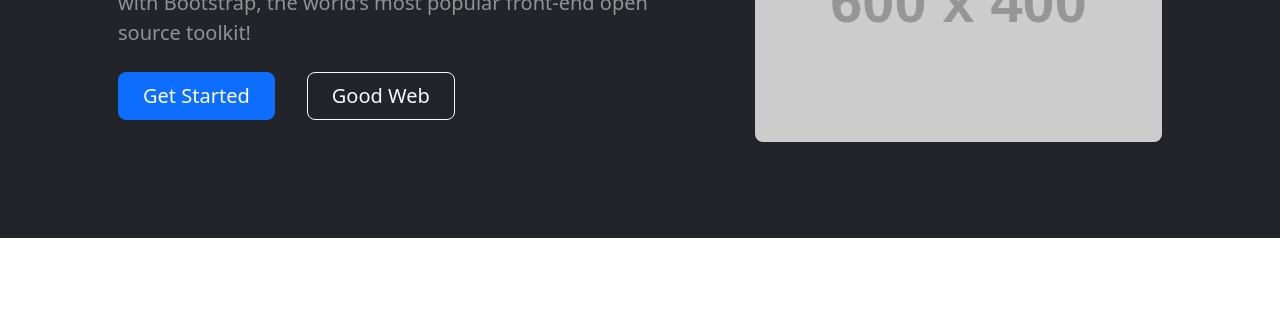
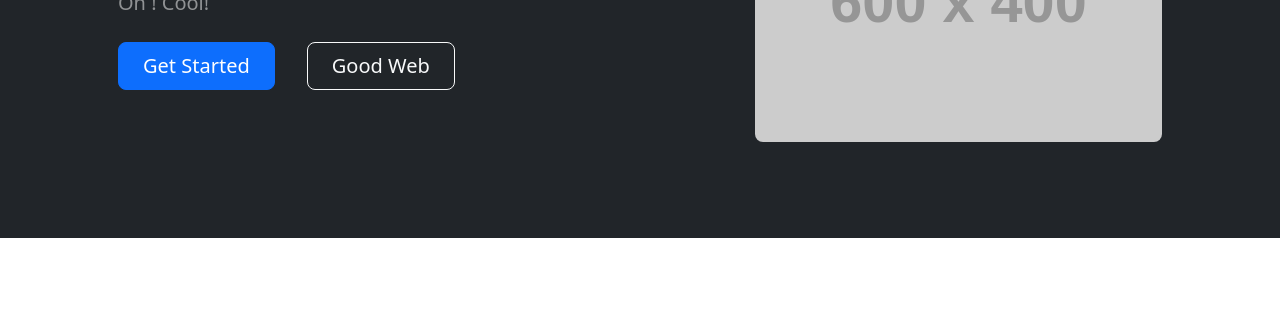
Before and after one commit to studentHsu89/my-first-website, a plain HTML site: page index.html in a window 1280 px wide. Shown: the part 281-606 px from the top of the page. Drawn offline with nearby package versions, Linux system fonts and the light colour scheme; placeholder pictures from the web are drawn by us.

Commit message:
index update

```diff
--- a/index.html
+++ b/index.html
@@ -51,8 +51,8 @@
                     <div class="row gx-5 align-items-center justify-content-center">
                         <div class="col-lg-8 col-xl-7 col-xxl-6">
                             <div class="my-5 text-center text-xl-start">
-                                <h1 class="display-5 fw-bolder text-white mb-2">Trixie HSU Web</h1>
-                                <p class="lead fw-normal text-white-50 mb-4">Quickly design and customize responsive mobile-first sites with Bootstrap, the world’s most popular front-end open source toolkit!</p>
+                                <h1 class="display-5 fw-bolder text-white mb-2">Trixie HSU Web </h1>
+                                <p class="lead fw-normal text-white-50 mb-4">Oh ! Cool!</p>
                                 <div class="d-grid gap-3 d-sm-flex justify-content-sm-center justify-content-xl-start">
                                     <a class="btn btn-primary btn-lg px-4 me-sm-3" href="#features">Get Started</a>
                                     <a class="btn btn-outline-light btn-lg px-4" href="#!">Good Web</a>
```
